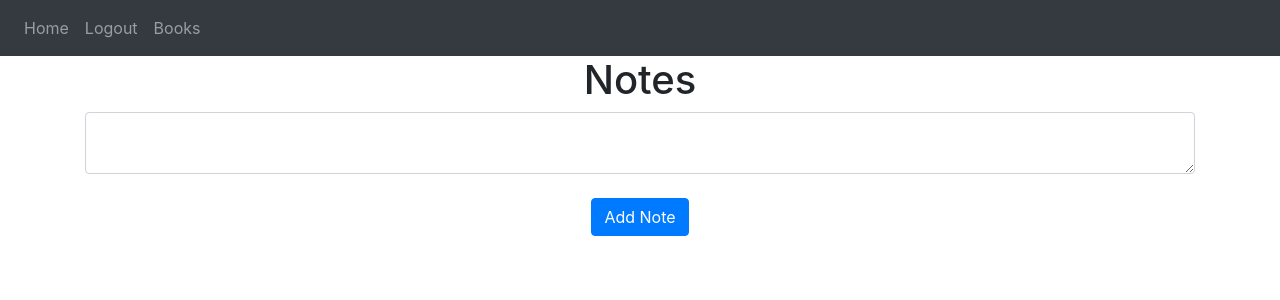
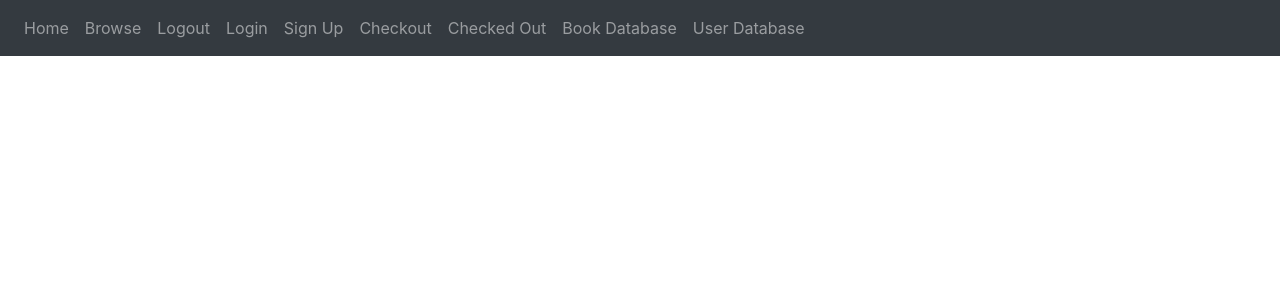
Before and after one commit to ErrorUnknown1027/CMPE-132-Project, a Flask app: page / in a window 1280 px wide. Shown: the top 300 px of the page. Run offline with Flask 3, Linux system fonts and the light colour scheme; a user stored in the database is signed in; some libraries are stand-ins or nearby versions.

Commit message:
new base

```diff
--- a/website/__init__.py
+++ b/website/__init__.py
@@ -18,7 +18,7 @@ def create_app():
     app.register_blueprint(views, url_prefix='/')
     app.register_blueprint(auth, url_prefix='/')
 
-    from .models import User, Note
+    from .models import User
 
     with app.app_context():
         db.create_all()
--- a/website/auth.py
+++ b/website/auth.py
@@ -11,7 +11,6 @@ def login():
     if request.method == 'POST':
         email = request.form.get('email')
         password = request.form.get('password')
-
         user = User.query.filter_by(email=email).first()
         if user:
             if check_password_hash(user.password, password):
@@ -23,7 +22,7 @@ def login():
         else:
             flash('Email does not exist', category='error')
 
-    return render_template("login.html", user=current_user)
+    return render_template("login.html")
 
 @auth.route('/logout')
 @login_required
--- a/website/templates/base.html
+++ b/website/templates/base.html
@@ -29,14 +29,15 @@
       </button>
       <div class="collapse navbar-collapse" id="navbar">
         <div class="navbar-nav">
-          {% if user.is_authenticated %}
           <a class="nav-item nav-link" id="home" href="/">Home</a>
-          <a class="nav-item nav-link" id="logout" href="/logout">Logout</a>
-          <a class="nav-item nav-link" id="books" href="/books">Books</a>
-          {% else %}
+          <a class="nav-item nav-link" id="browse" href="/browse">Browse</a>
+          <a class="nav-item nav-link" id="logout" href="/">Logout</a>
           <a class="nav-item nav-link" id="login" href="/login">Login</a>
-          <a class="nav-item nav-link" id="signUp" href="/sign-up">Sign Up</a>
-          {% endif %}
+          <a class="nav-item nav-link" id="signUp" href="/signup">Sign Up</a>
+          <a class="nav-item nav-link" id="checkout" href="/checkout">Checkout</a>
+          <a class="nav-item nav-link" id="checkedBooks" href="/checkedBooks">Checked Out</a>
+          <a class="nav-item nav-link" id="bookBase" href="/bookBase">Book Database</a>
+          <a class="nav-item nav-link" id="userBase" href="/userBase">User Database</a>
         </div>
       </div>
     </nav>
@@ -75,18 +76,5 @@
       integrity="sha384-JZR6Spejh4U02d8jOt6vLEHfe/JQGiRRSQQxSfFWpi1MquVdAyjUar5+76PVCmYl"
       crossorigin="anonymous"
     ></script>
-
-    {% block javascript %}
-    <script type="text/javascript">
-      function deleteNote(noteId) {
-        fetch("/delete-note", {
-          method: "POST",
-          body: JSON.stringify({ noteId: noteId }),
-        }).then((_res) => {
-          window.location.href = "/";
-        });
-      }
-    </script>
-    {% endblock %}
   </body>
 </html>
--- /dev/null
+++ b/website/templates/bookBase.html
@@ -0,0 +1,4 @@
+{% extends "base.html" %} {% block title %}Book Database{% endblock %} {% block content
+    %}
+
+    {% endblock %}
--- /dev/null
+++ b/website/templates/browse.html
@@ -0,0 +1,4 @@
+{% extends "base.html" %} {% block title %}Books{% endblock %} {% block content
+    %}
+
+    {% endblock %}
--- /dev/null
+++ b/website/templates/checkedBooks.html
@@ -0,0 +1,4 @@
+{% extends "base.html" %} {% block title %}Checked Out Books{% endblock %} {% block content
+    %}
+
+    {% endblock %}
--- /dev/null
+++ b/website/templates/checkout.html
@@ -0,0 +1,4 @@
+{% extends "base.html" %} {% block title %}Checkout{% endblock %} {% block content
+    %}
+
+    {% endblock %}
--- a/website/templates/home.html
+++ b/website/templates/home.html
@@ -1,21 +1,4 @@
 {% extends "base.html" %} {% block title %}Home{% endblock %} {% block content
 %}
-<h1 align="center">Notes</h1>
-<ul class="list-group list-group-flush" id="notes">
-  {% for note in user.notes %}
-  <li class="list-group-item">
-    {{ note.data }}
-    <button type="button" class="close" onClick="deleteNote({{ note.id }})">
-      <span aria-hidden="true">&times;</span>
-    </button>
-  </li>
-  {% endfor %}
-</ul>
-<form method="POST">
-  <textarea name="note" id="note" class="form-control"></textarea>
-  <br />
-  <div align="center">
-    <button type="submit" class="btn btn-primary">Add Note</button>
-  </div>
-</form>
+
 {% endblock %}
--- /dev/null
+++ b/website/templates/userBase.html
@@ -0,0 +1,4 @@
+{% extends "base.html" %} {% block title %}User DataBase{% endblock %} {% block content
+    %}
+
+    {% endblock %}
--- a/website/views.py
+++ b/website/views.py
@@ -1,42 +1,44 @@
-from flask import Blueprint, render_template, request, flash, jsonify
+from flask import Blueprint, redirect, render_template, request, flash, jsonify, url_for
 from flask_login import login_required, current_user
-from .models import Note, Book
+from .models import Book
 from . import db
 import json
 
 views = Blueprint('views', __name__)
 
-# home page
-@views.route('/', methods=['GET', 'POST'])
-@login_required
+#home page
+@views.route("/")
 def home():
-    if request.method == 'POST':
-        note = request.form.get('note')#Gets the note from the HTML
+    return render_template("home.html")
 
-        if len(note) < 1:
-            flash('Note is too short!', category='error')
-        else:
-            new_note = Note(data=note, user_id=current_user.id)  #providing the schema for the note
-            db.session.add(new_note) #adding the note to the database
-            db.session.commit()
-            flash('Note added!', category='success')
+#browse pbook age
+@views.route("/browse")
+def browse():
+    return render_template("browse.html")
 
-    return render_template("home.html", user=current_user)
+#logout page
+@views.route("/logout")
+def logout():
+    return redirect(url_for("views.home"))
 
-# list of books
-@views.route('/books')
-def books():
-    books = Book.query.all()
-    return render_template('books.html', user=current_user)
+#checkout book page
+@views.route("/checkout")
+def checkout():
+    return render_template("checkout.html")
 
-@views.route('/delete-note', methods=['POST'])
-def delete_note():
-    note = json.loads(request.data) # this function expects a JSON from the INDEX.js file
-    noteId = note['noteId']
-    note = Note.query.get(noteId)
-    if note:
-        if note.user_id == current_user.id:
-            db.session.delete(note)
-            db.session.commit()
+#add / remove book page
+@views.route("/bookBase")
+def bookBase():
+    return render_template("bookBase.html")
 
-    return jsonify({})
+#add / remove account page
+@views.route("/userBase")
+def userBase():
+    return render_template("userBase.html")
+
+#checked out books page
+@views.route("/checkedBooks")
+def checkedBase():
+    args = request.args
+    name = args.get('name')
+    return render_template("checkedBooks.html", name=name)
```
Also changed, not shown: website/models.py (+0 -8 lines), website/templates/books.html (deleted, +0 -25 lines).
